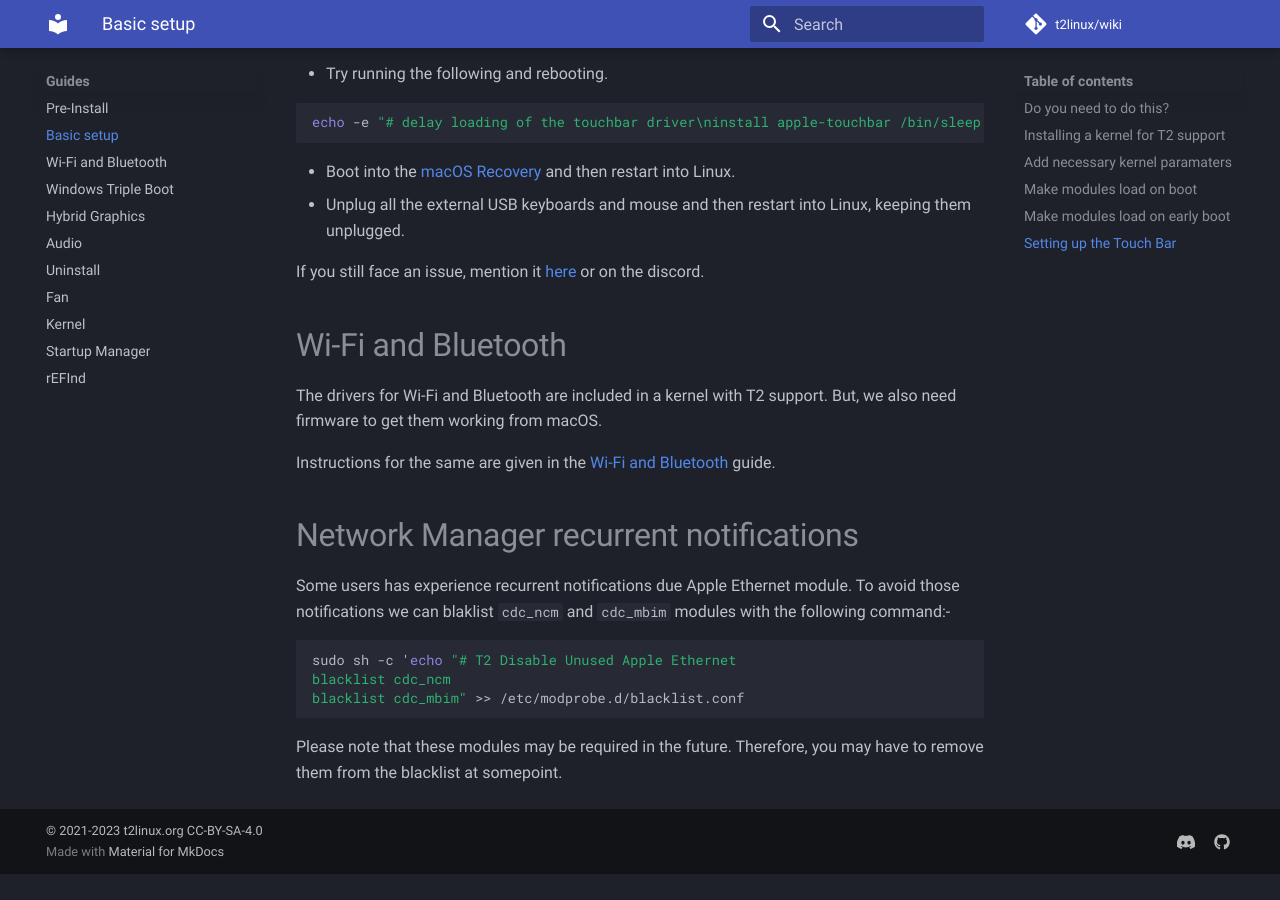
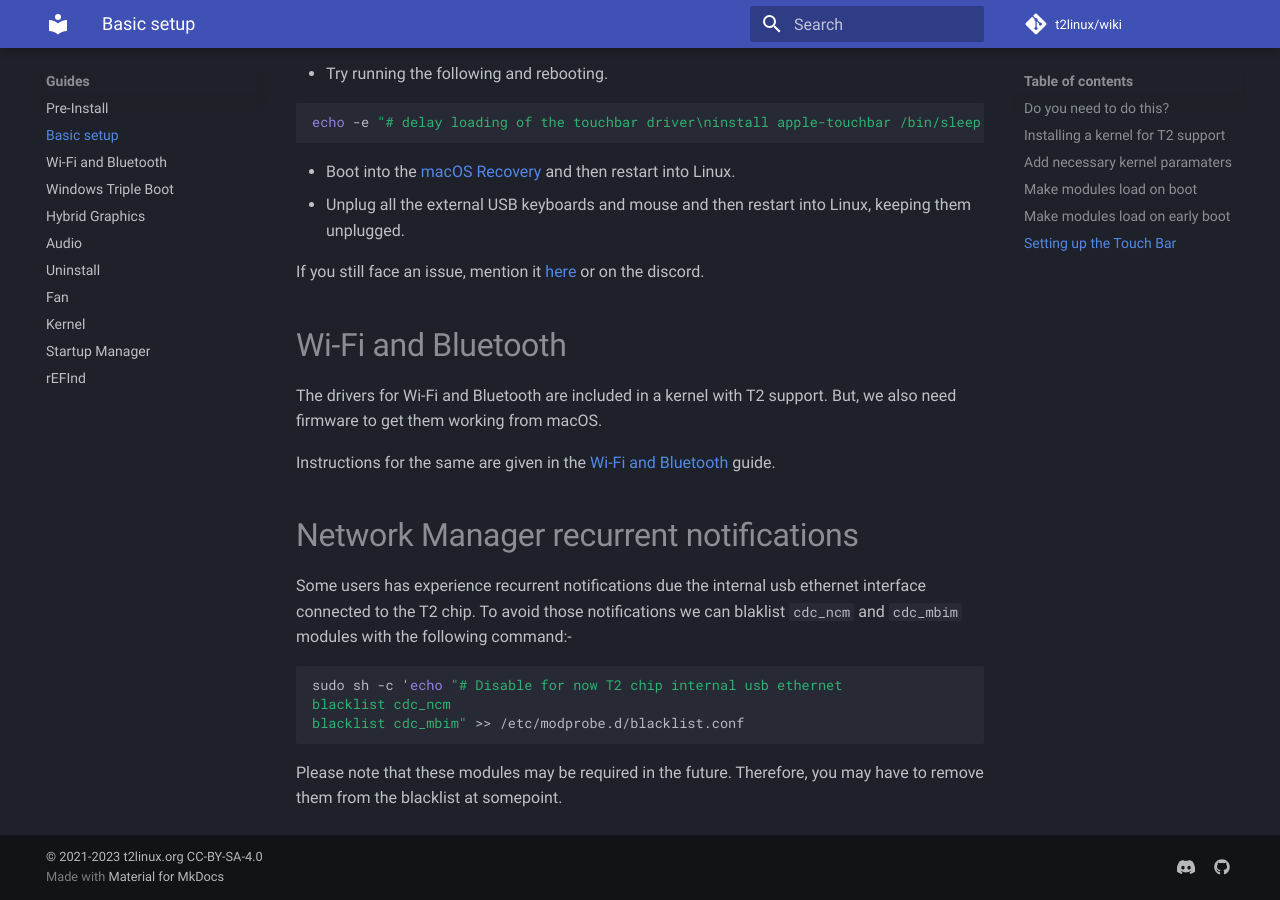
Before and after one commit to t2linux/wiki, an MkDocs documentation site: the page built from docs/guides/postinstall.md, in a window 1280 px wide and 900 px high, scrolled down 3022 px. Built offline with MkDocs 1.6.1 and Material for MkDocs 9.7.7, drawn with Linux system fonts in a browser that asks for light colours; comment, search, counter and statistics services are not loaded; before the commit the page ends 3896 px from its top, so only the background shows below that.

Commit message:
code review

````diff
--- a/docs/guides/postinstall.md
+++ b/docs/guides/postinstall.md
@@ -116,10 +116,10 @@ Instructions for the same are given in the [Wi-Fi and Bluetooth](https://wiki.t2
 
 # Network Manager recurrent notifications
 
-Some users has experience recurrent notifications due Apple Ethernet module. To avoid those notifications we can blaklist `cdc_ncm` and `cdc_mbim` modules with the following command:-
+Some users has experience recurrent notifications due the internal usb ethernet interface connected to the T2 chip. To avoid those notifications we can blaklist `cdc_ncm` and `cdc_mbim` modules with the following command:-
 
 ```sh
-sudo sh -c 'echo "# T2 Disable Unused Apple Ethernet
+sudo sh -c 'echo "# Disable for now T2 chip internal usb ethernet
 blacklist cdc_ncm
 blacklist cdc_mbim" >> /etc/modprobe.d/blacklist.conf
 ```
````
